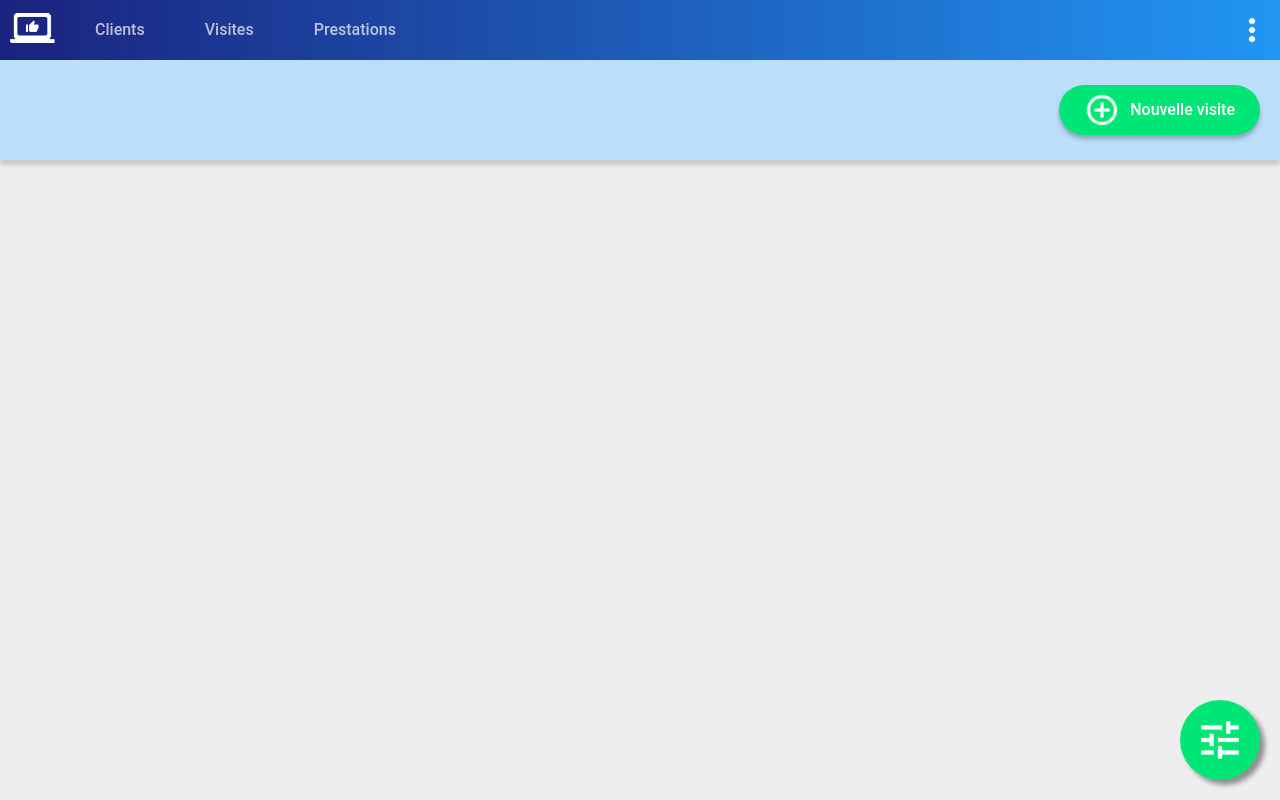
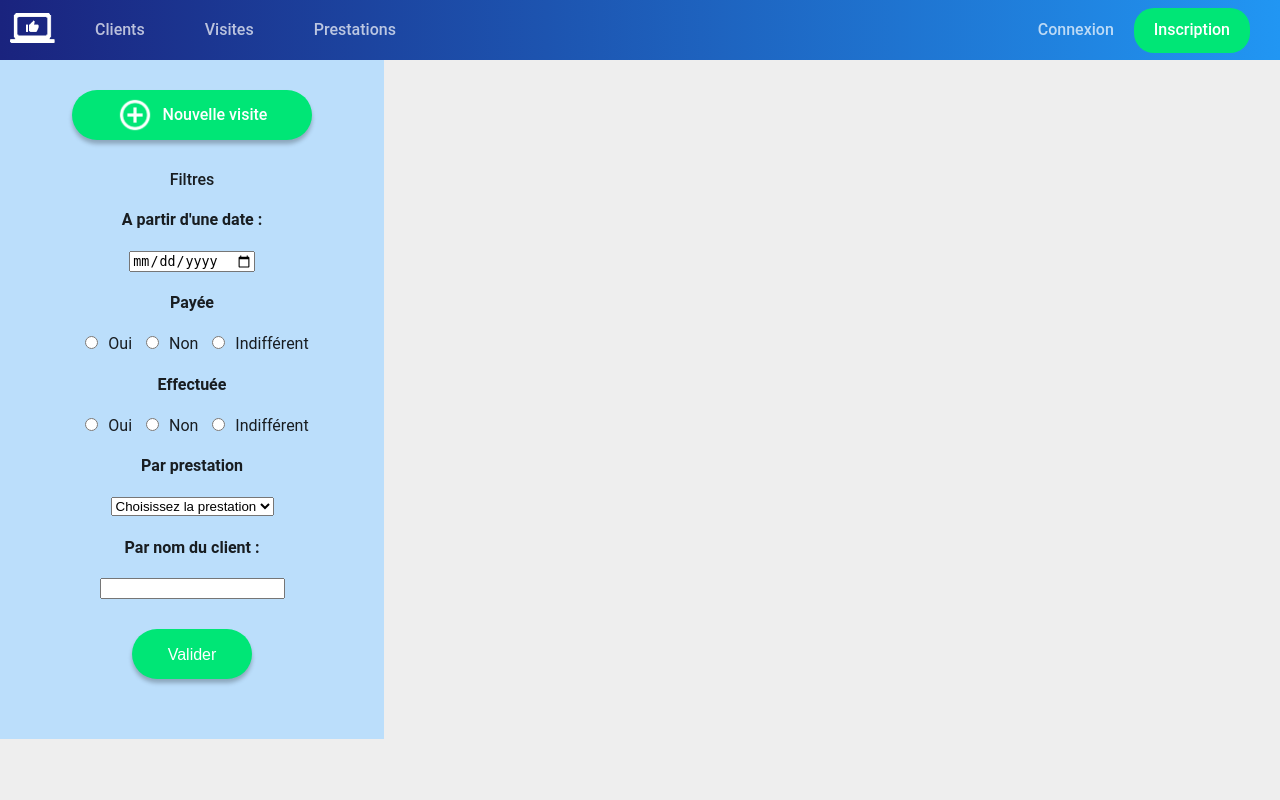
Before and after one commit to Serrazelgobaa/stage-app, a PHP site: page /gestion_visites.php in a window 1280 px wide. Run offline with PHP 8.4, Linux system fonts and the light colour scheme.

Commit message:
autres pages responsives

```diff
--- a/gestion_visites.php
+++ b/gestion_visites.php
@@ -19,7 +19,13 @@
 					<a href="gestion_prestas.php"><li>Prestations</li></a>
 			</ul>
 		</div>
-			<img src="images/menu_profil.png" height="36px" width="36px">
+			<div id="align-right">
+				<ul id="login">
+					<a href="#"><li>Connexion</li></a>
+					<a href="#"><li id="btn_signup">Inscription</li></a>
+				</ul>
+				<img src="images/menu_profil.png" height="36px" width="36px" id="menu_profil">
+			</div>
 	</nav>
 
 
@@ -43,6 +49,8 @@
 
     <aside class="hidden">
     	<img src="images/croix.png" id="croix2" width="40px" height="40px" class="hidden">
+
+    	<a href="#" id="create_button2"><img src="images/add_circle.png">Nouvelle visite</a>
     	<h3>Filtres</h3>
     	<form action="gestion_visites.php" method="post">
 
@@ -80,7 +88,7 @@
    		<img src="images/tune.png" width="50px" height="50px">
    	</div>
 
-   	<main class="marge-top">
+   	<main>
 
    	</main>
 
--- a/style.css
+++ b/style.css
@@ -401,6 +401,7 @@ aside {
 	padding-bottom: 30px;
 	position: fixed;
 	right: 0;
+	top:0;
 	z-index: 68;
 	transition: width 0.3s ease-out;
 	overflow: hidden;
@@ -426,6 +427,10 @@ input#create_button {
 	font-weight: 500;
 	font-size: 1em;
 	margin-top: 30px;
+}
+
+#create_button2 {
+	display: none;
 }
 
 input[type=radio] {
@@ -556,5 +561,47 @@ input[type=radio] {
 		display: flex;
 	}
 
+	aside.hidden {
+		display: block;
+		position: static;
+		width: 30%;
+		height: 100%;
+		margin-top: 60px;
+	}
+
+	#create {
+		display: none;
+	}
+
+	#btn_float {
+		display: none;
+	}
+
+	#create_button2 {
+		margin: auto;
+		margin-bottom: 30px;
+		max-width: 240px;
+		display: flex;
+		align-items: center;
+		justify-content: center;
+		color: white;
+		text-decoration: none;
+		background-color: #00E676;
+		height: 50px;
+		line-height: 50px;
+		border-radius: 25px;
+		box-sizing: border-box;
+		padding-left: 25px;
+		padding-right: 25px;
+		font-weight: 500;
+		box-shadow: 0px 4px 4px rgba(0,0,0,0.25);
+	}
+
+	#create_button2 img {
+	width: 36px;
+	height: 36px;
+	margin-right: 10px;
+	}
+
 
 }
```
Also changed, not shown: gestion_clients.php (+7 -1 lines).
